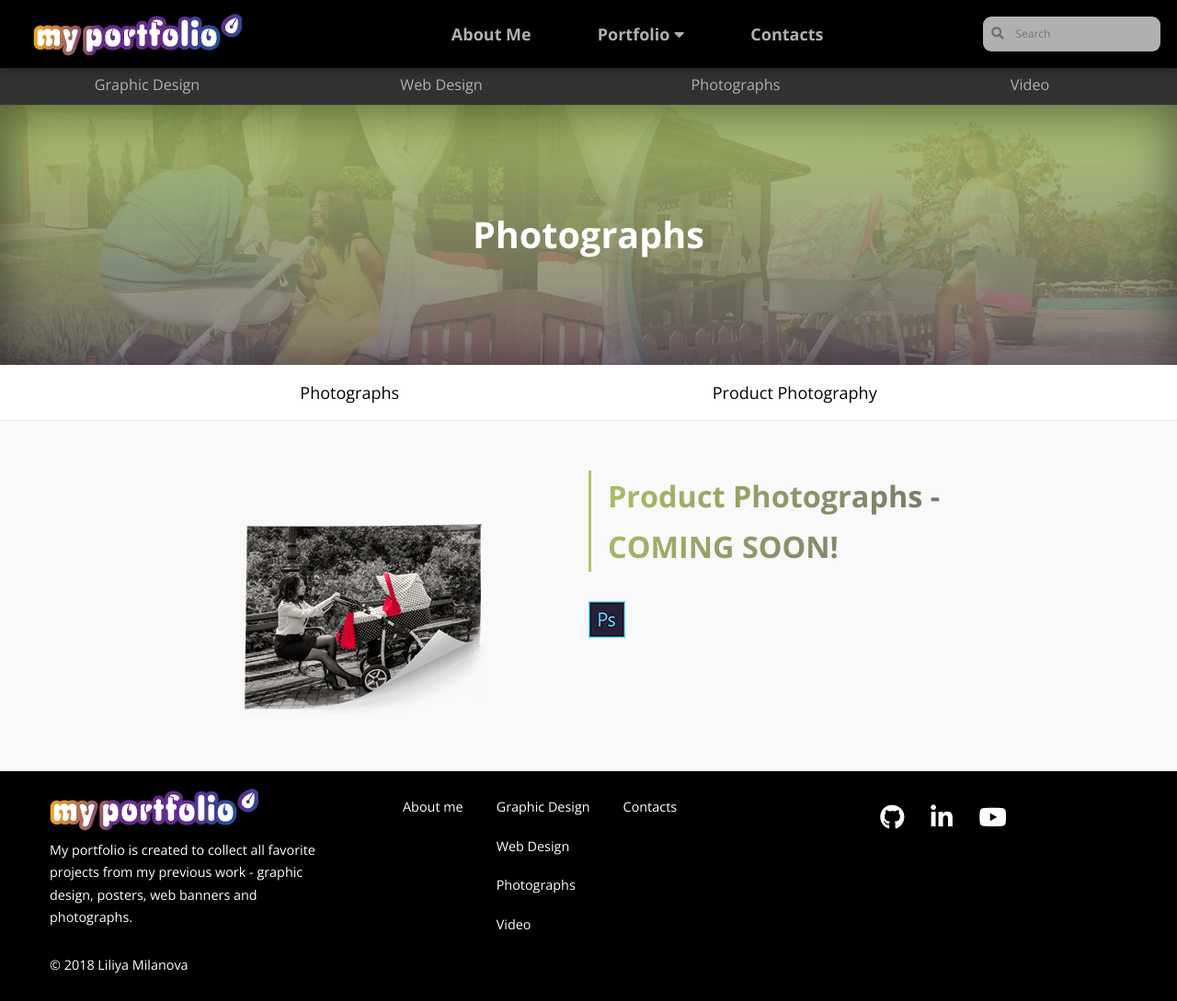
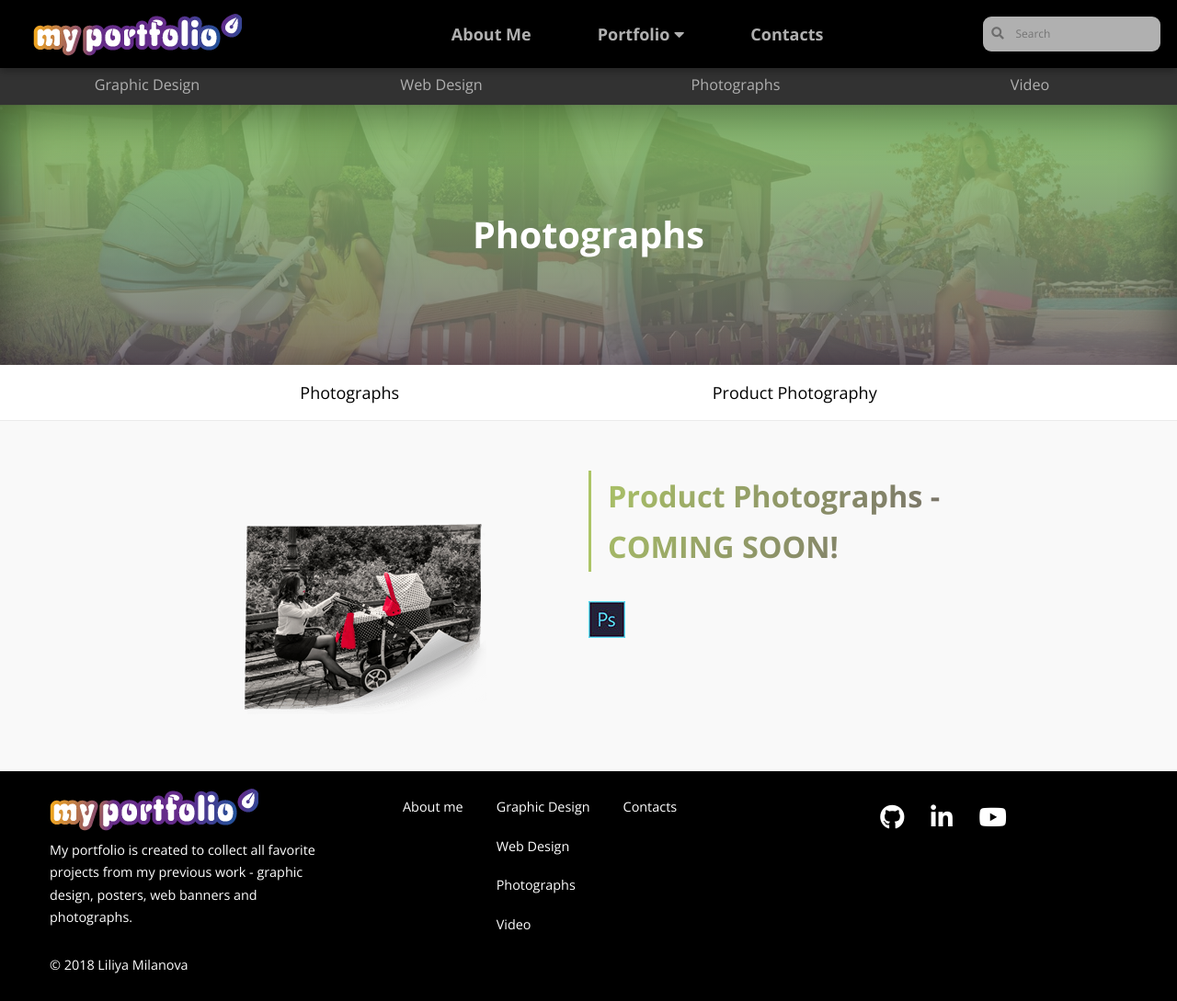
Before and after one commit to LiliyaMilanova/myportfolio, a Jekyll site: the page built from product-photographs.html, in a window 1280 px wide and 1089 px high. Shown: the whole window at 92% size. Built offline with Jekyll 4.4.1, drawn with Linux system fonts in a browser that asks for light colours; nearby versions of some CDN libraries.

Commit message:
Update styles.css

```diff
--- a/css/styles.css
+++ b/css/styles.css
@@ -624,7 +624,7 @@
 
 .header-section-photographs {
     background-image: linear-gradient(0deg, rgba(108, 94, 106, 0.8),
-    rgba(172, 197, 102, 0.9)),
+    rgba(136, 197, 102, 0.9)),
     url(/myportfolio/images/header-photographs.jpg);
     background-size: cover;
     background-position: center;
@@ -768,8 +768,8 @@
 /* style for video.html*/
 
 .header-section-video {
-    background-image: linear-gradient(0deg, rgba(192, 17, 17, 0.8),
-    rgba(108, 94, 106, 0.7)),
+    background-image: linear-gradient(0deg, rgba(108, 94, 106, 0.8),
+    rgba(192, 17, 17, 0.8)),
     url(/myportfolio/images/header-video.jpg);
     background-size: cover;
     background-position: center;
```
